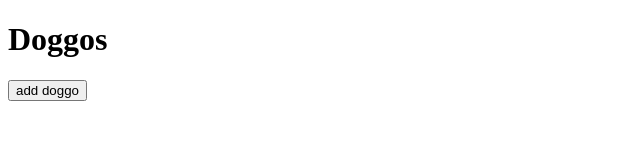
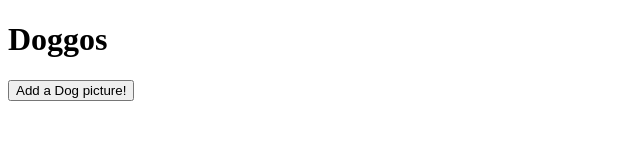
Before and after one commit to sohi-bit/Doggos, a plain HTML site: page index.html in a window 1280 px wide. Shown: the whole page, without its empty margins (0-640 px from the left). Drawn offline with Linux system fonts and the light colour scheme.

Commit message:
second changes to be made

```diff
--- a/index.html
+++ b/index.html
@@ -10,7 +10,7 @@
 <body>
     <h1>Doggos</h1>
     <div class ="doggos">
-        <button class = "add-doggo">add doggo</button>
+        <button class = "add-doggo">Add a Dog picture!</button>
 
     <script src="./doggos.js"></script>
 
```
